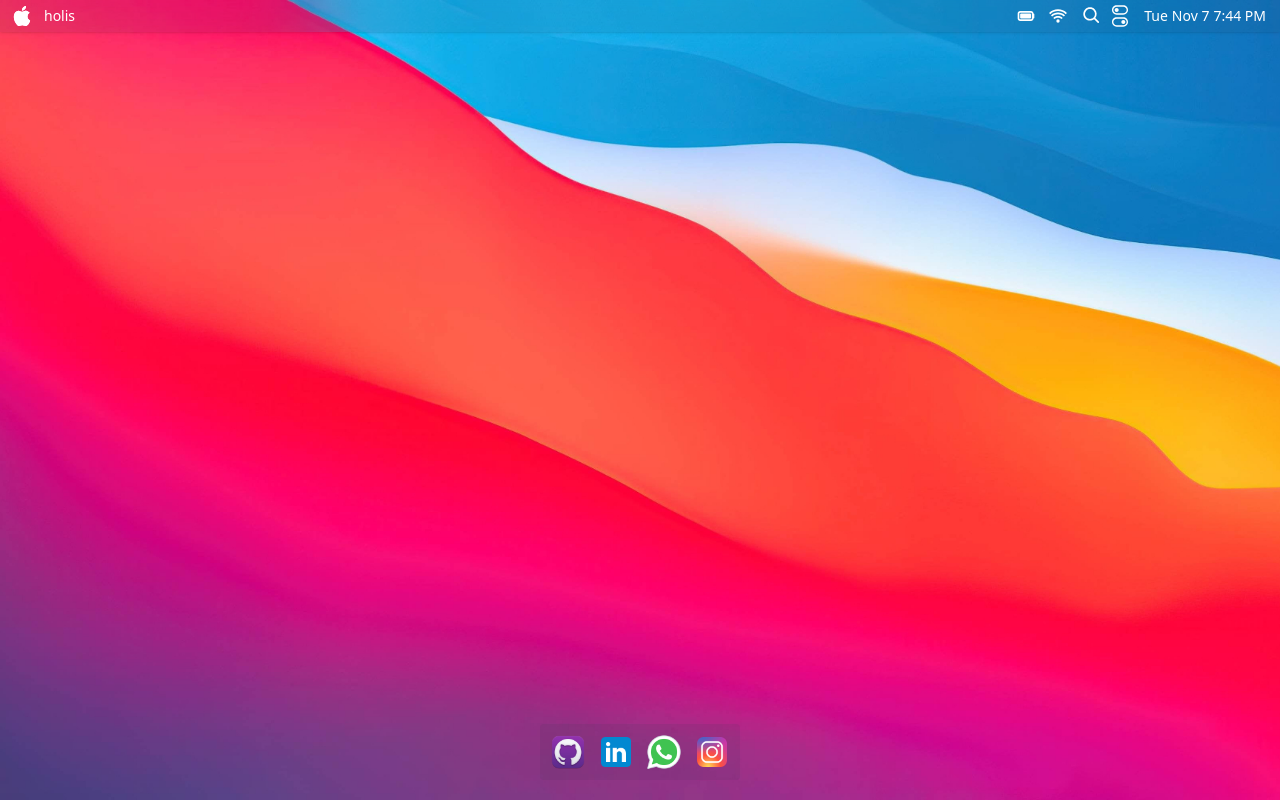
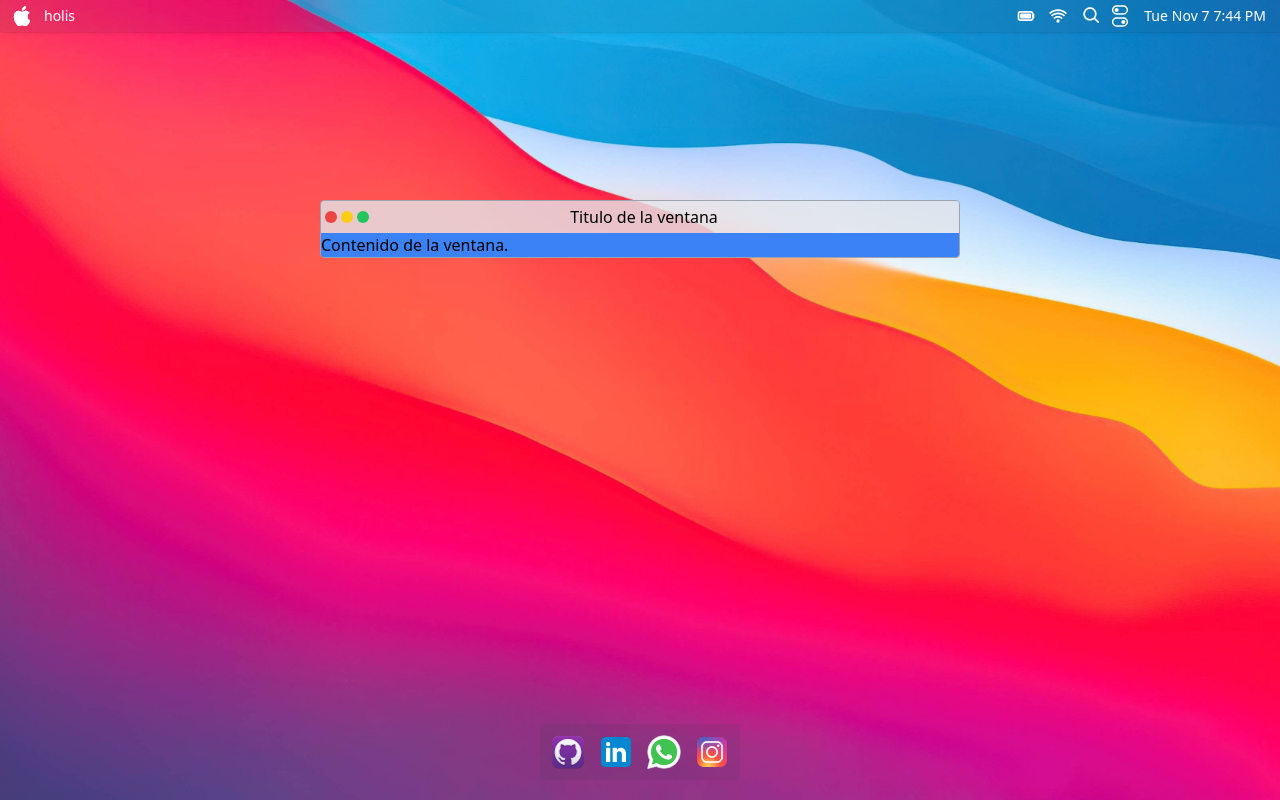
Before and after one commit to ChristianTaboada/portfolio2, a React (Vite) app: page / in a window 1280 px wide. Both pictures are taken after a click on the element "Click to enter". Built offline with nearby package versions, Linux system fonts and the light colour scheme.

Commit message:
ventana de mac

```diff
--- /dev/null
+++ b/src/components/Windows.tsx
@@ -0,0 +1,47 @@
+import React, { useState } from 'react'
+import { CgClose, CgExpand, CgMathMinus } from 'react-icons/cg'
+import { IconContext } from 'react-icons'
+
+const Windows: React.FC = () => {
+  const [isOpen, setIsOpen] = useState(true)
+
+  const toggleWindow = () => {
+    setIsOpen(!isOpen)
+  }
+
+  return (
+    <div>
+      {isOpen && (
+        <div className="border border-gray-400 rounded floating-window overflow-hidden">
+            <div className='flex p-1 items-center justify-center space-x-2 bg-gray-200/80 header-window'>
+                <div className='mr-auto space-x-1 button-window'>
+                  <button onClick={toggleWindow} className="bg-red-500 rounded-full window-button">
+                     <IconContext.Provider value={{ className: 'h-3 w-3 opacity-0 hover:opacity-100' }}>
+                        <CgClose/>
+                     </IconContext.Provider>
+                  </button>
+                  <button className='bg-yellow-400 rounded-full'>
+                     <IconContext.Provider value={{ className: 'h-3 w-3 opacity-0 hover:opacity-100' }}>
+                        <CgMathMinus/>
+                     </IconContext.Provider>
+                  </button>
+                  <button className='bg-green-500 rounded-full window-button-maximizar'>
+                     <IconContext.Provider value={{ className: 'h-3 w-3 opacity-0 hover:opacity-100' }}>
+                        <CgExpand/>
+                     </IconContext.Provider>
+                  </button>
+                </div>
+                <div className='fixed title-window'>
+                    <h1>Titulo de la ventana</h1>
+                </div>
+            </div>
+          <div className=" bg-blue-500 window-content">
+            <p>Contenido de la ventana.</p>
+          </div>
+        </div>
+      )}
+    </div>
+  )
+}
+
+export default Windows
--- a/src/pages/Desktop.tsx
+++ b/src/pages/Desktop.tsx
@@ -2,6 +2,7 @@ import React, { useState } from 'react'
 import wallpapers from '../config/wallpapers'
 import TopBar from '../components/menu/TopBar'
 import Dock from '../components/dock/Dock'
+import Windows from '../components/Windows'
 
 const Desktop: React.FC = (): JSX.Element => {
   const [DarkMode, setDarkMode] = useState<boolean>(false)
@@ -12,6 +13,9 @@ const Desktop: React.FC = (): JSX.Element => {
         }) center/cover no-repeat`
         }}>
           <TopBar/>
+          <div className='h-1/2 w-1/2 absolute inset-1/2 transform -translate-x-1/2 -translate-y-1/2 rounded'>
+          <Windows/>
+          </div>
           <div className='flex justify-center'>
           <Dock/>
           </div>
```
